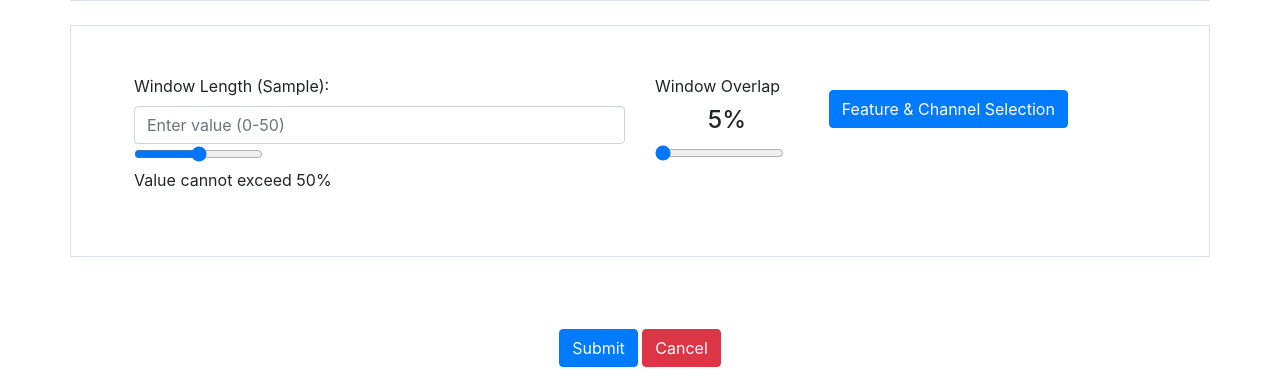
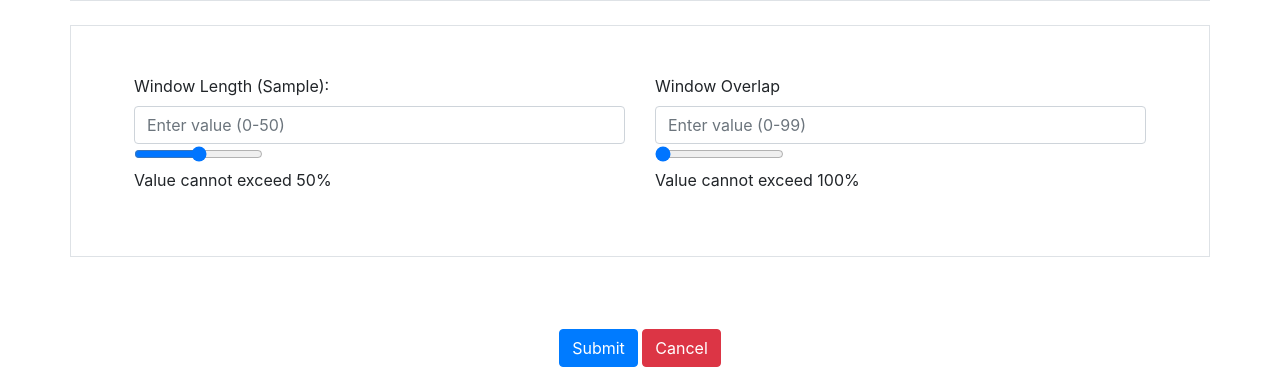
Before and after one commit to rakibulrana/NovaBot, a Django app: page /ml_apps/visualize_channels/84/ in a window 1280 px wide. Shown: the part 1513-1899 px from the top of the page. Run offline with Django 4.2, Linux system fonts and the light colour scheme; data comes from the database, SQL or seed files in the repository; parts of the project's set-up code (start-up, migrations or seed data) failed here and were passed over; some libraries are stand-ins or nearby versions.

```diff
--- a/NovaChatBot/ml_apps/api.py
+++ b/NovaChatBot/ml_apps/api.py
@@ -19,7 +19,7 @@ def my_api_view(request):
         window_length = int(received_data.get('windowLength', 0))
         window_overlap = int(received_data.get('windowOverlap', 0))
         features_list = [feature for category in selected_features.values() for feature in category]
-        print("Selected Feature: ",features_list)
+
 
         if zoomed_channel_data and 'data' in zoomed_channel_data[0]:
             first_col_len = len(zoomed_channel_data[0]['data'])
@@ -57,7 +57,7 @@ def my_api_view(request):
         S_array = np.array(S) if isinstance(S, list) else S
         kernel_size = 10  # This should be an integer value representing half the kernel size
         nov_ssm = compute_novelty(S_array, kernel_size).tolist()
-        print("nov_ssm function has completed")
+
     # If it's not a POST request, maybe return a 400 Bad Request
     return JsonResponse({'ssm_data': S, 'nov_ssm': nov_ssm})
 
--- a/NovaChatBot/ml_apps/templates/visualize_channels.html
+++ b/NovaChatBot/ml_apps/templates/visualize_channels.html
@@ -152,21 +171,23 @@
                     <input type="range" min="0" max="50" value="25" class="slider" id="window-length-range">
                     <p id="error-message" class="error-message">Value cannot exceed 50%</p>
                 </div>
-                <div class="col-md-2">
-                    <label for="windowOverlap" class="form-label text-center">Window Overlap</label>
-                    <h4 class="text-center">
-                        <span class="percent">5%</span>
-                    </h4>
-                    <input type="range" min="5" max="95" value="5" class="slider form-range" id="windowOverlap"
-                           step="5">
+                <div class="col-md-6">
+                        <label for="windowOverlap" class="form-label text-center">Window Overlap</label>
+
+                        <input type="number" class="form-control percent" id="windowOverlapInput" placeholder="Enter value (0-99)">
+                        <input type="range" min="0" max="99" value="0" class="slider form-range" id="windowOverlap"
+                               step="1">
+
+                         <p id="errorMessageOverlap" class="error-message">Value cannot exceed 100%</p>
                 </div>
-                <div class="col-md-4">
-                    <a href="#" class="btn btn-primary mt-3">Feature & Channel Selection</a>
-                </div>
-            </div>
+<!--                </div>-->
+<!--                <div class="col-md-4">-->
+<!--                    <a href="#" class="btn btn-primary mt-3">Feature & Channel Selection</a>-->
+<!--                </div>-->
+                 </div>
             <br> <br> <br>
             <div class="row justify-content-center">
-                <div class="col-auto">
+                <div class="col-auto ">
                     <button id="submit-button" class="btn btn-primary">Submit</button>
                     <button id="cancelButton" class="btn btn-danger">Cancel</button>
                 </div>
--- a/NovaChatBot/static/js/ml_features_calculation.js
+++ b/NovaChatBot/static/js/ml_features_calculation.js
@@ -24,7 +24,14 @@
 
     // Function to update the plot
     function updatePlot(newData) {
+        console.log(newData)
         Plotly.react('combined-plot', newData, combinedLayout);
+        globalZoomedChannelData = newData.map(function(trace) {
+            return {
+                name: trace.name,               // channel name from newData
+                data: trace.y                   // the y-values from newData
+            };
+        });
     }
      function updatePlot1(newData) {
         Plotly.react('combined-plot-1', newData, combinedLayout);
@@ -295,6 +302,34 @@ document.addEventListener('DOMContentLoaded', function() {
     }
 });
 
+//This function is working for Overlap and rage bar for window length workable
+document.addEventListener('DOMContentLoaded', function() {
+    var inputField = document.getElementById("windowOverlapInput");
+    var rangeSlider = document.getElementById("windowOverlap");
+    var errorMessage = document.getElementById("errorMessageOverlap");
+
+    function updateValues(value) {
+        if (value > 99) {
+            errorMessage.style.display = 'block';
+            inputField.classList.add("error");
+            value = 99;
+        } else {
+            errorMessage.style.display = 'none';
+            inputField.classList.remove("error");
+        }
+        inputField.value = value;
+        rangeSlider.value = value;
+    }
+
+    rangeSlider.oninput = function() {
+        updateValues(this.value);
+    }
+
+    inputField.oninput = function() {
+        updateValues(this.value);
+    }
+});
+
 
 // Getting value for submit
 
@@ -409,12 +444,16 @@ function updateTabPanel(data, globalZoomedChannelData) {
     newContent.role = 'tabpanel';
     newContent.innerHTML = `
         <div class="row">
-            <div class="col-md-9 border p-5 text-center">
+            <div class="col-md-9  text-center">
                 <div id="${tempZoomedChannelData}"></div>
                 <div id="${plotDivIdSSM}"></div>
+            </div>
+        </div>
+         <div class="row">
+            <div class="col-md-9  text-center">
                 <div id="${plotDivIdNOV}"></div>
             </div>
-            <div class="col-md-3 border p-5 text-center">
+            <div class="col-md-3  text-center">
                 <input type="range" class="vertical-slider" id="scroller${timestamp}" min="0" max="10" step="0.1" value="5" oninput="updateHorizontalLine(this.value, '${plotDivIdNOV}', '${timestamp}')" orient="vertical" style="height: 200px;" />
                 <button onclick="printNearestPoint('${plotDivIdNOV}', '${JSON.stringify(data.nov_ssm)}')">Print Nearest Point</button>
             </div>
```
Also changed, not shown: other parts of NovaChatBot/ml_apps/templates/visualize_channels.html (+25 -6 lines).
